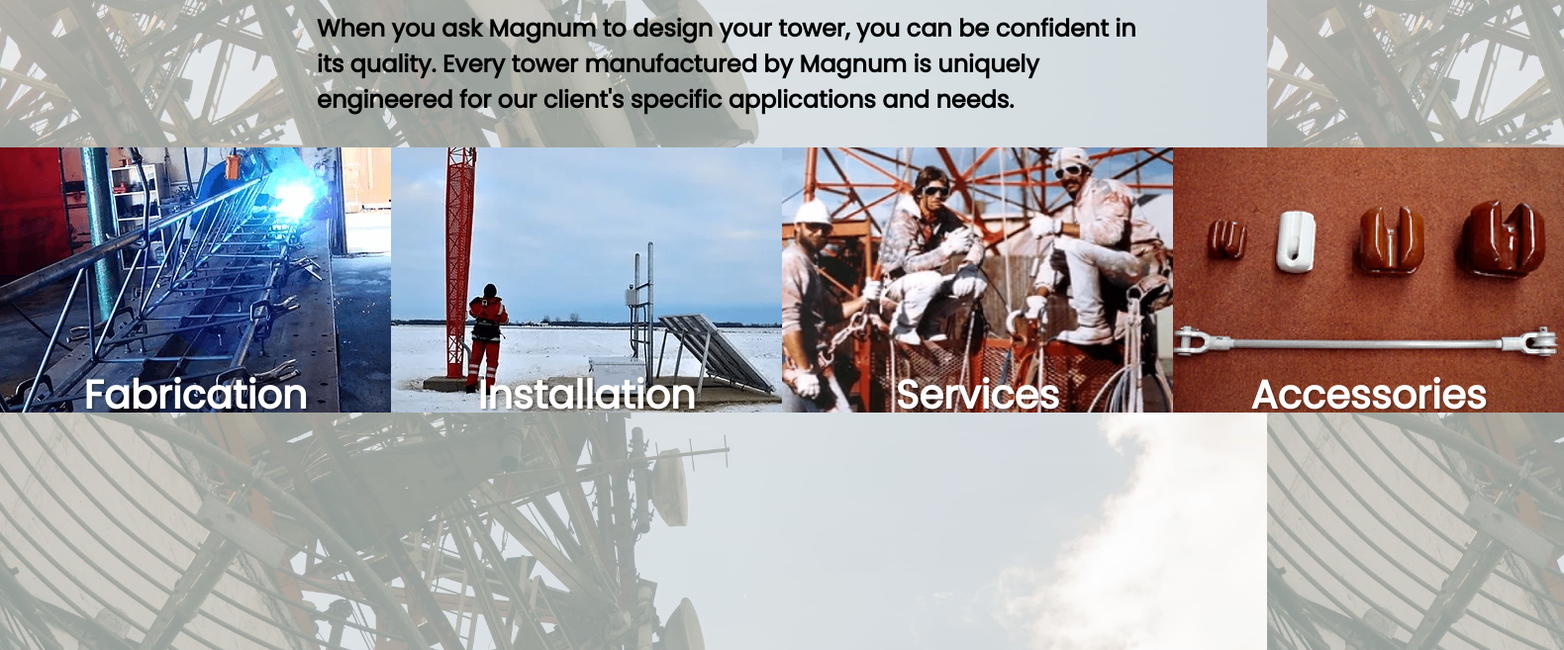
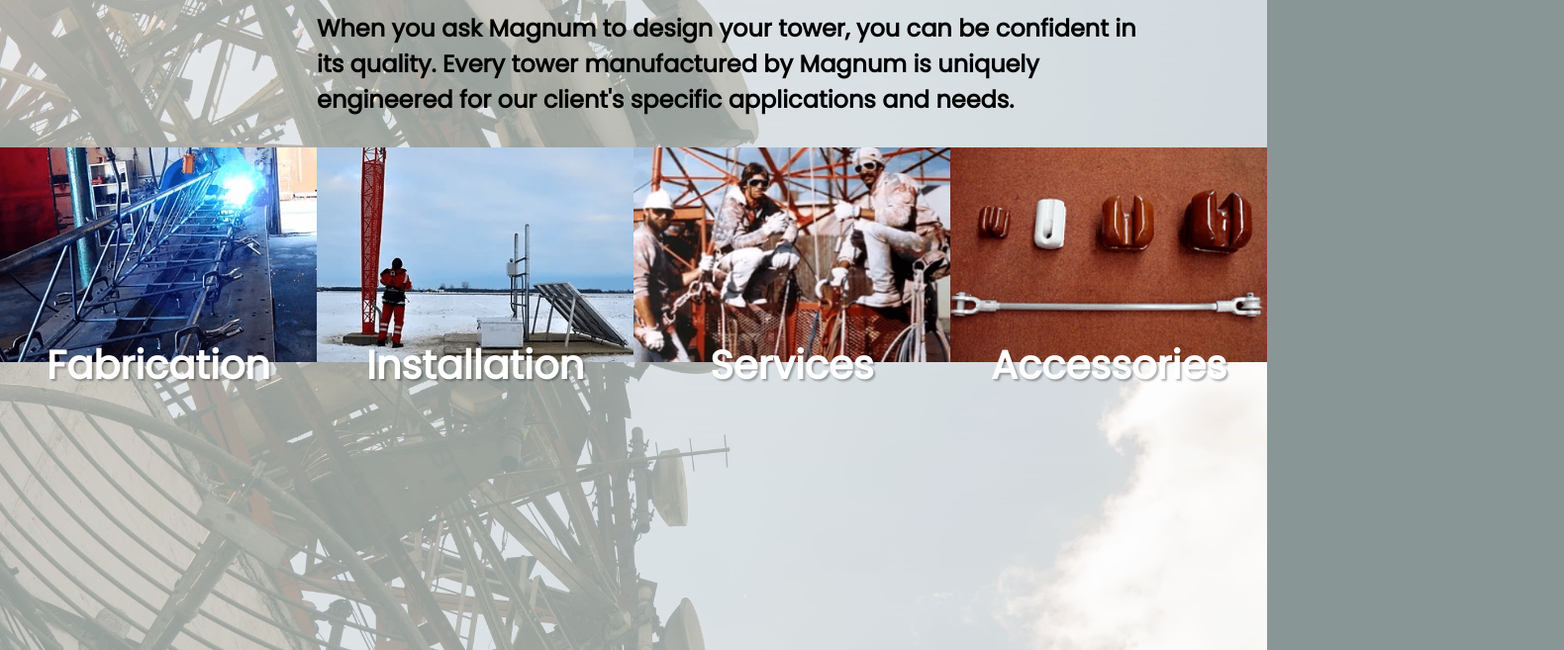
Before and after one commit to theansweris4ty2/Magnum, a website: page public/products-services.html in a window 1280 px wide. Shown: the part 445-1102 px from the top of the page at 99% size, 1580 px wide, since content can reach past the window. Drawn offline with nearby package versions, Linux system fonts and the light colour scheme; a web font is replaced by a local one.

Commit message:
drop-down responsiveness

```diff
--- a/public/style.css
+++ b/public/style.css
@@ -24,6 +24,9 @@
   display: grid;
   grid-template-columns: repeat(12, 1fr);
   background-position: fixed;
+}
+.products-body {
+  grid-auto-rows: 1fr 1fr;
 }
 a {
   text-decoration: none;
@@ -307,12 +310,12 @@
   grid-row: span 1;
   grid-column: span 12;
   grid-template-columns: 1fr;
-  grid-auto-rows: 1fr 1fr 1fr;
+  grid-auto-rows: 1fr 1fr;
 }
 .products-row.one {
   display: grid;
   grid-template-columns: repeat(4, 1fr);
-  width: 100%;
+  max-width: 100%;
   position: relative;
   grid-row: 1 / span 1;
   grid-column: span 1;
@@ -325,6 +328,7 @@
   display: grid;
   grid-row: 2 / span 1;
   grid-template-columns: repeat(4, 1fr);
+  grid-auto-rows: 1fr;
 }
 .products-card {
   display: flex;
@@ -339,15 +343,17 @@
   max-width: 100%;
 }
 .products-card img {
-  object-fit: scale-down;
+  object-fit: cover;
   z-index: -1;
   grid-column: span 1;
+  max-width: 100%;
+  max-height: 100%;
 }
 .products-card a {
   text-decoration: none;
   align-self: center;
   position: absolute;
-  top: 220px;
+  top: 190px;
   font-size: 2.5em;
   font-weight: 800;
   color: white;
@@ -379,7 +385,8 @@
   text-shadow: 2px 2px 2px rgba(0, 0, 0, 0.5);
 }
 .drop-down-menu {
-  max-height: 300px;
+  max-height: 100%;
+  height: 300px;
   width: 100%;
   font-size: 1em;
   font-weight: 800;
@@ -447,6 +454,7 @@
   grid-column: 1 / span 3;
   font-size: 1.25em;
   line-height: 1.25em;
+  max-height: 100%;
   font-weight: 800;
   max-width: 100%;
   transition: height 700ms, ease-in, width 700ms ease-in,
@@ -456,6 +464,8 @@
   grid-column: span 3;
   transition: height 700ms, ease-in, width 700ms ease-in,
     font-size 700ms ease-in;
+  max-width: 100%;
+  max-height: 100%;
 }
 @media screen and (max-width: 1279px) {
   .welcome {
@@ -479,7 +489,7 @@
   }
   .products-card a {
     position: absolute;
-    top: 160px;
+    top: 150px;
   }
 }
 @media screen and (max-width: 992px), screen and (orientation: portrait) {
@@ -492,6 +502,10 @@
   }
   .products-card {
     font-size: 0.8em;
+  }
+  .products-card a {
+    position: absolute;
+    top: 130px;
   }
   header nav {
     grid-column: 1 / span 12;
@@ -529,7 +543,7 @@
   }
   .products-card a {
     position: absolute;
-    top: 180px;
+    top: 170px;
   }
   .menu-cell {
     width: 200px;
@@ -565,7 +579,7 @@
     height: 300px;
   }
 }
-@media screen and (max-width: 576px), screen and (orientation: portrait) {
+@media screen and (max-width: 576px) {
   header nav a {
     font-size: 0.8em;
   }
@@ -642,7 +656,7 @@
     grid-column: span 6;
   }
 }
-@media screen and (max-width: 390px), screen and (orientation: portrait) {
+@media screen and (max-width: 390px) {
   .products-card {
     grid-column: span 4;
   }
```
